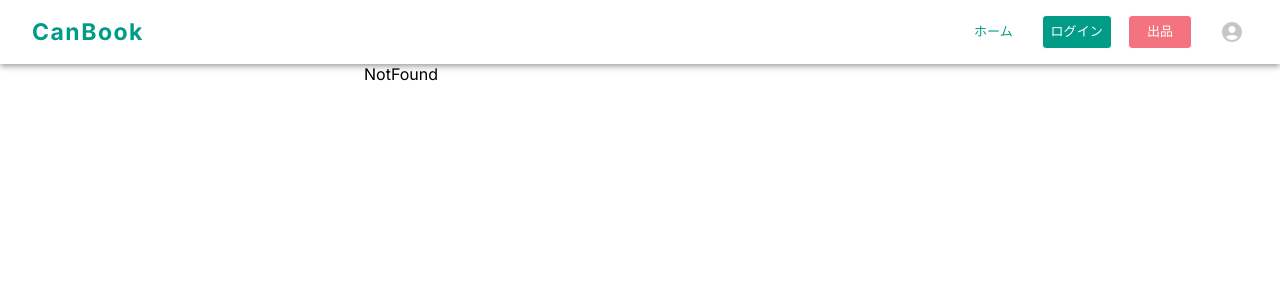
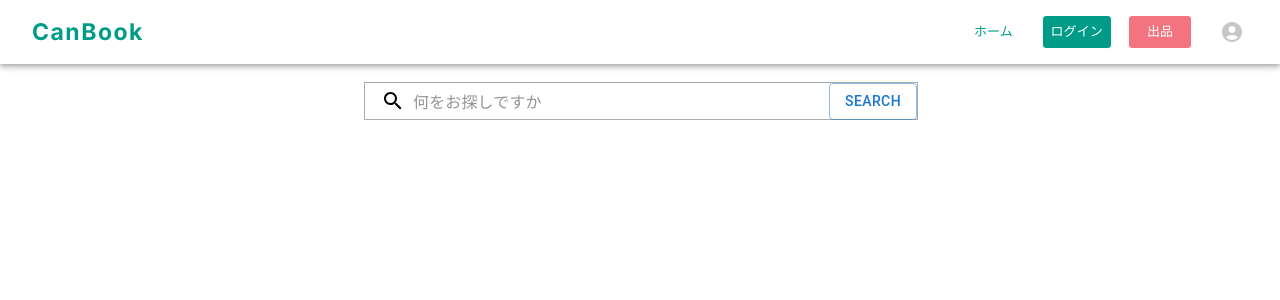
Before and after one commit to shiori-42/CanBook, a Next.js app in the folder frontend/: page /search in a window 1280 px wide. Before the commit this address had no page. Shown: the top 300 px of the page. Built offline with nearby package versions, Linux system fonts and the light colour scheme.

Commit message:
検索ボックスの修正

```diff
--- /dev/null
+++ b/frontend/app/search/page.tsx
@@ -0,0 +1,184 @@
+"use client";
+import {
+  Box,
+  Button,
+  Card,
+  CardMedia,
+  Grid,
+  InputBase,
+  Link,
+  Stack,
+  Typography,
+  styled,
+} from "@mui/material";
+import React, { useState } from "react";
+import SearchIcon from "@mui/icons-material/Search";
+
+interface Item {
+  id: number;
+  name: string;
+  course_name: string;
+  price: number;
+  sell_type: string;
+  image_name: string;
+  created_at: string;
+  updated_at: string;
+  user_id: number;
+}
+
+const SearchComponent = () => {
+  const [query, setQuery] = useState("");
+  const [results, setResults] = useState<Item[]>([]);
+
+  // 検索ハンドラ
+  const handleSearch = async (e: any) => {
+    e.preventDefault(); // フォームのデフォルトの送信を防ぐ
+
+    // ここでバックエンドのURLを適切に設定する
+    const backendUrl = "http://localhost:8000/search"; // バックエンドのアドレスとポートを指定
+    const token = localStorage.getItem("token");
+    try {
+      const response = await fetch(
+        `${backendUrl}?query=${encodeURIComponent(query)}`,
+        {
+          method: "GET", // GETリクエストを使用
+          headers: {
+            "Content-Type": "application/json",
+            Accept: "application/json",
+            Authorization: `Bearer ${token}`,
+            // 必要に応じて認証ヘッダーを追加
+            // 'Authorization': Bearer ${yourAuthToken},
+          },
+        }
+      );
+
+      if (!response.ok) {
+        throw new Error("Network response was not ok");
+      }
+
+      const data = await response.json();
+      setResults(data); // 検索結果を状態に保存
+    } catch (error) {
+      console.error("Error fetching data:", error);
+      setResults([]); // エラーが発生した場合、結果をクリア
+    }
+  };
+
+  return (
+    <div>
+      <form onSubmit={handleSearch}>
+        <Search>
+          <SearchIconWrapper>
+            <SearchIcon />
+          </SearchIconWrapper>
+          <StyledInputBase
+            placeholder="何をお探しですか"
+            inputProps={{ "aria-label": "search" }}
+            value={query}
+            onChange={(e: any) => setQuery(e.target.value)}
+          />
+          <Button
+            type="submit"
+            variant="outlined"
+            sx={{ position: "absolute", right: 0 }}
+          >
+            Search
+          </Button>
+        </Search>
+      </form>
+      <ul>
+        {results.map((item, index) => (
+          <Grid key={index} item xs={4}>
+            <Link href={`/item/${item.id}`} style={{ textDecoration: "none" }}>
+              <Card
+                sx={{
+                  height: { xs: 200, sm: 270 },
+                  transition: "0.3s",
+                  "&:hover": {
+                    bgcolor: "#ffffff",
+                    opacity: 0.5,
+                    transition: "0.3s",
+                  },
+                }}
+              >
+                <Box bgcolor={"#ededed"}>
+                  <CardMedia
+                    // sx={{ objectFit: "contain" }}
+                    component="img"
+                    sx={{ height: { xs: 110, sm: 180 } }}
+                    image={item.image_name}
+                  />
+                </Box>
+                <Typography fontSize={{ xs: 12, sm: 15 }} height={40} px={0.5}>
+                  {item.name}
+                </Typography>
+                <Stack direction={"row"} mt={1}>
+                  <Typography
+                    fontSize={{ xs: 7, sm: 9 }}
+                    mx={0.5}
+                    mt={{ xs: 0.2, sm: 0.5 }}
+                    fontWeight={"bold"}
+                    textAlign={"center"}
+                    justifyContent={"center"}
+                    width={{ xs: 45, sm: 53 }}
+                    height={{ xs: 15, sm: 18 }}
+                    border={1.9}
+                    borderRadius={"20px"}
+                    color={
+                      item.sell_type === "レンタル" ? "#009C88" : "#1573FF"
+                    }
+                    style={{ display: "flex", alignItems: "center" }}
+                  >
+                    {item.sell_type}
+                  </Typography>
+                  <Typography
+                    fontSize={{ xs: 16, sm: 20 }}
+                    alignItems={"center"}
+                    justifyContent={"center"}
+                    color={
+                      item.sell_type === "レンタル" ? "#009C88" : "#1573FF"
+                    }
+                  >
+                    ￥{item.price}
+                  </Typography>
+                </Stack>
+              </Card>
+            </Link>
+          </Grid>
+        ))}
+      </ul>
+    </div>
+  );
+};
+
+const Search = styled("div")(({ theme }) => ({
+  position: "relative",
+  marginRight: theme.spacing(2),
+  marginLeft: 0,
+  marginTop: 18,
+  width: "100%",
+  height: 36,
+  border: `1px solid #ABABAB`,
+}));
+
+const SearchIconWrapper = styled("div")(({ theme }) => ({
+  padding: theme.spacing(0, 2),
+  height: "100%",
+  position: "absolute",
+  pointerEvents: "none",
+  display: "flex",
+  alignItems: "center",
+  justifyContent: "center",
+}));
+
+const StyledInputBase = styled(InputBase)(({ theme }) => ({
+  color: "inherit",
+  "& .MuiInputBase-input": {
+    padding: theme.spacing(1, 1, 1, 0),
+    paddingLeft: `calc(1em + ${theme.spacing(4)})`,
+    transition: theme.transitions.create("width"),
+    width: "100%",
+  },
+}));
+
+export default SearchComponent;
```
